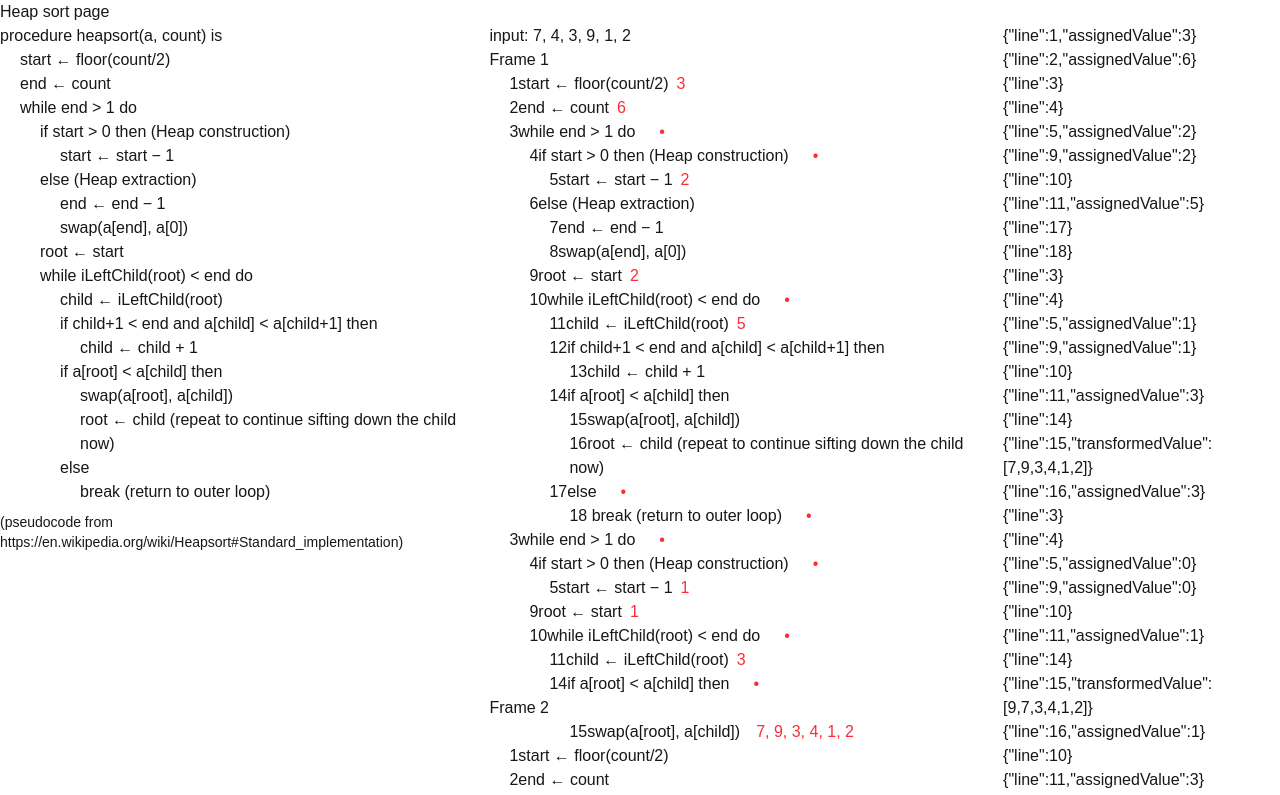
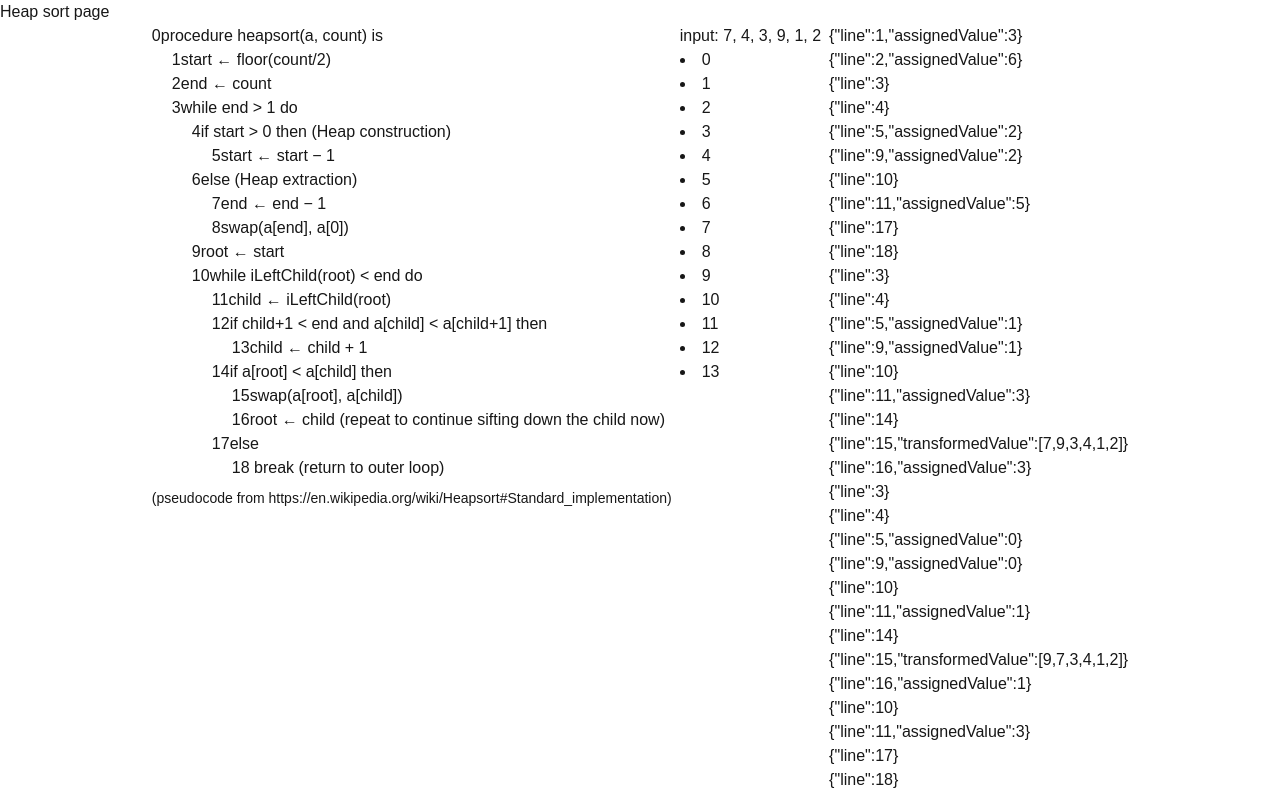
Before and after one commit to angihe93/algo-app, a Next.js app: page /heapsort in a window 1280 px wide. Shown: the top 795 px of the page. Built offline with nearby package versions, Linux system fonts and the light colour scheme.

Commit message:
fix frames, start adding motion layout

```diff
--- a/package.json
+++ b/package.json
@@ -9,9 +9,10 @@
     "lint": "next lint"
   },
   "dependencies": {
+    "motion": "^12.19.1",
+    "next": "15.3.4",
     "react": "^19.0.0",
-    "react-dom": "^19.0.0",
-    "next": "15.3.4"
+    "react-dom": "^19.0.0"
   },
   "devDependencies": {
     "typescript": "^5",
--- a/src/app/heapsort/page.tsx
+++ b/src/app/heapsort/page.tsx
@@ -3,6 +3,7 @@
 import { JSX, useEffect, useState } from "react"
 import { AlgoStep, HeapSortInput, HeapSortSwapStep } from "../types/types"
 import { heapsortCode } from "../codeStrings"
+import * as motion from "motion/react-client"
 
 export default function HeapSortPage() {
 
@@ -10,6 +11,7 @@ export default function HeapSortPage() {
     const [steps, setSteps] = useState<AlgoStep[]>([])
     const [allFrames, setAllFrames] = useState<JSX.Element[]>([])
     const inputArray = [7, 4, 3, 9, 1, 2]
+    const [selectedFrame, setSelectedFrame] = useState<JSX.Element>()
 
     const fetchHeapSort = async (input: number[]) => {
         const response = await fetch('/api/heapsort', {
@@ -30,20 +32,20 @@ export default function HeapSortPage() {
 
         for (const step of steps) {
             nextLine = nextLine + 1
-            // if (nextLine === heapsortCode.length)
-            //     nextLine = 2
+
             console.log("step", step)
             console.log("nextLine", nextLine)
-            // console.log("heapsortLine", heapsortLine)
             console.log("currFrame", [...currFrame])
             console.log("frames", [...frames])
 
+            if (step.line < nextLine)
+                nextLine = step.line
             while (step.line > nextLine) { // just add code string if step doesn't go here
                 const heapsortLine = heapsortCode.find((i) => i.stepNum === nextLine)
                 console.log("heapsortLine", heapsortLine)
                 console.log("currFrame push ", heapsortLine?.codeStr)
                 currFrame.push(
-                    <li key={nextLine} style={{ paddingLeft: `${(heapsortLine?.indents ?? 0) * 20}px` }}>
+                    <li key={frames.length * 100 + currFrame.length} style={{ paddingLeft: `${(heapsortLine?.indents ?? 0) * 20}px` }}>
                         {heapsortLine?.stepNum}{heapsortLine?.codeStr}
                     </li>)
                 nextLine = nextLine + 1
@@ -59,12 +61,11 @@ export default function HeapSortPage() {
                     </ul>
                 )
                 currFrame = []
-                nextLine = 0
             }
 
             console.log("currFrame push ", heapsortLine?.codeStr, step.assignedValue, step.transformedValue, !step.assignedValue && !step.transformedValue && '•')
             currFrame.push(
-                <li key={step.line} style={{ paddingLeft: `${(heapsortLine?.indents ?? 0) * 20}px` }}>
+                <li key={frames.length * 100 + currFrame.length} style={{ paddingLeft: `${(heapsortLine?.indents ?? 0) * 20}px` }}>
                     {heapsortLine?.stepNum}{heapsortLine?.codeStr}
                     <span className="text-red-500 ml-2">{step.assignedValue}</span>
                     <span className="text-red-500 ml-2">{step.transformedValue?.join(", ")}</span>
@@ -73,6 +74,14 @@ export default function HeapSortPage() {
             )
 
         }
+        // push last frame
+        console.log("frames push", [...currFrame])
+        frames.push(
+            <ul key={frames.length}>
+                {[...currFrame]}
+            </ul>
+        )
+
         console.log("Generated frames:", [...frames])
         setAllFrames(frames)
     }
@@ -95,7 +104,7 @@ export default function HeapSortPage() {
                 <ul>
                     {heapsortCode.map((line, idx) => (
                         <li key={idx} style={{ paddingLeft: `${line.indents * 20}px` }}>
-                            {line.codeStr}
+                            {line.stepNum}{line.codeStr}
                             {/* {steps.find((i) => i.line === 1)?.assignedValue} */}
                         </li>
                     ))}
@@ -104,12 +113,48 @@ export default function HeapSortPage() {
 
                 <div>
                     <div>input: {inputArray.join(", ")}</div>
-                    {allFrames.map((frame, idx) => (
+                    {/* {allFrames.map((frame, idx) => (
                         <div key={idx}>
                             <h3>Frame {idx + 1}</h3>
                             {frame}
                         </div>
+                    ))} */}
+
+                    {allFrames.map((frame, idx) => (
+                        <motion.li
+                            key={idx}
+                            animate={{
+                                backgroundColor:
+                                    frame === selectedFrame ? "#eee" : "#eee0",
+                            }}
+                            // style={tab}
+                            onClick={() => setSelectedFrame(frame)}
+                        >
+                            {idx}
+                            {frame === selectedFrame ? (
+                                <motion.div
+                                    // style={underline}
+                                    layoutId="underline"
+                                    id="underline"
+                                />
+                            ) : null}
+                            {/* <div key={idx}>
+                            <h3>Frame {idx + 1}</h3>
+                            {frame}
+                        </div> */}
+                        </motion.li>
                     ))}
+
+                    <motion.div
+                        // key={selectedFrame ? selectedFrame.label : "empty"}
+                        initial={{ y: 10, opacity: 0 }}
+                        animate={{ y: 0, opacity: 1 }}
+                        exit={{ y: -10, opacity: 0 }}
+                        transition={{ duration: 0.2 }}
+                    // style={icon}
+                    >
+                        {selectedFrame ? selectedFrame : ""}
+                    </motion.div>
                 </div>
 
                 <ul>
```
Also changed, not shown: 1 other file (tests, documents, lock files or other folders).
